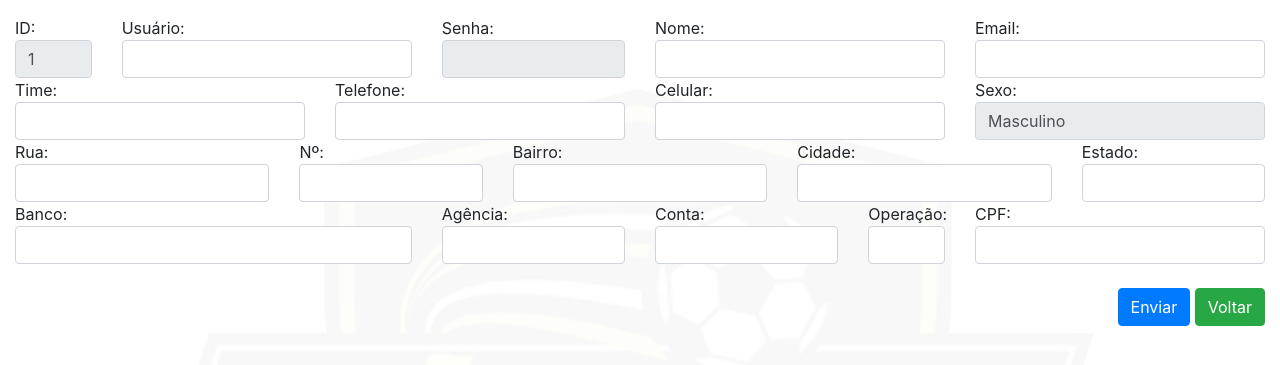
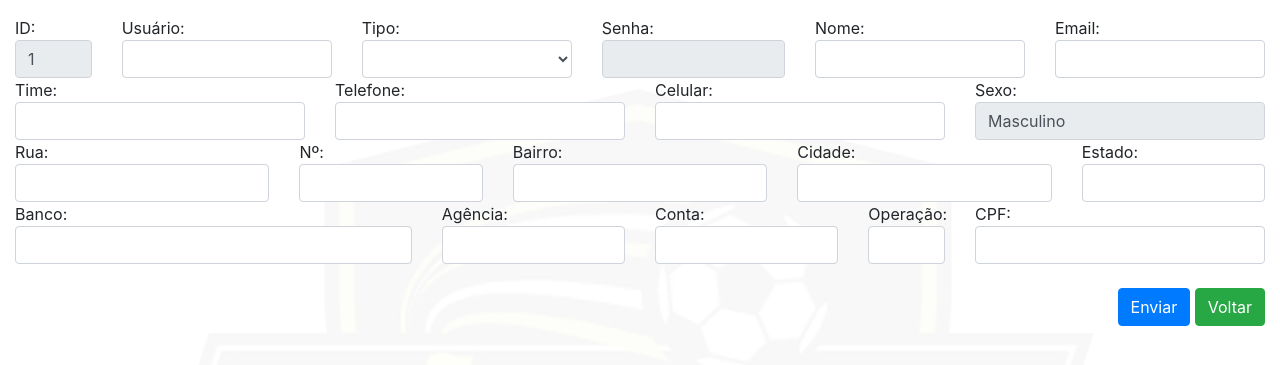
Before and after one commit to lucianodiisouza/BolaoChapada, a PHP site: page /web/dashboard/usuarios/editar.php?id=1 in a window 1280 px wide. Shown: the part 56-421 px from the top of the page. Run offline with PHP 8.4, Linux system fonts and the light colour scheme; a user stored in the database is signed in; data comes from the database, SQL or seed files in the repository; data that the repository does not hold is empty; some libraries are stand-ins or nearby versions.

Commit message:
validando a criação de usuários e adiciondo tipoUsuario (role)

```diff
--- a/web/dashboard/usuarios/editar.php
+++ b/web/dashboard/usuarios/editar.php
@@ -21,7 +21,15 @@
 			</div>
 			<div class="col">
 				Usuário:
-				<input type="text" name="usuario" class="form-control" value="<?php echo $resultado["usuario"]; ?>" required>
+				<input type="text" name="usuario" class="form-control" value="<?php echo $resultado["usuario"]; ?>" maxlength="16" minlength="4" required>
+			</div>
+			<div class="col">
+				Tipo:
+				<select name="tipoUsuario" class="form-control" required>
+					<option value="<?php echo $resultado['role'] ?>" hidden selected><?php echo $resultado['role'] ?></option>
+					<option value="admin">Administrador</option>
+					<option value="user">Usuário</option>
+				</select>
 			</div>
 			<div class="col-md-2">
 				Senha:
@@ -29,7 +37,7 @@
 			</div>
 			<div class="col">
 				Nome:
-				<input type="text" name="nome" class="form-control" value="<?php echo $resultado["nome"]; ?>" required>
+				<input type="text" name="nome" class="form-control" value="<?php echo $resultado["nome"]; ?>" maxlength="100" required>
 			</div>
 			<div class="col">
 				Email:
@@ -57,45 +65,45 @@
 		<div class="row">
 			<div class="col">
 				Rua:
-				<input type="text" name="rua" class="form-control" value="<?php echo $resultado["rua"]; ?>" required>
+				<input type="text" name="rua" class="form-control" value="<?php echo $resultado["rua"]; ?>" maxlength="255">
 			</div>
 			<div class="col-md-2">
 				Nº:
-				<input type="text" name="numero" class="form-control" value="<?php echo $resultado["numero"]; ?>" required>
+				<input type="text" name="numero" class="form-control" value="<?php echo $resultado["numero"]; ?>" maxlength="10">
 			</div>
 			<div class="col">
 				Bairro:
-				<input type="text" name="bairro" class="form-control" value="<?php echo $resultado["bairro"]; ?>" required>
+				<input type="text" name="bairro" class="form-control" value="<?php echo $resultado["bairro"]; ?>" maxlength="50">
 			</div>
 			<div class="col">
 				Cidade:
-				<input type="text" name="cidade" class="form-control" value="<?php echo $resultado["cidade"]; ?>" required>
+				<input type="text" name="cidade" class="form-control" value="<?php echo $resultado["cidade"]; ?>" maxlength="50" required>
 			</div>
 			<div class="col-md-2">
 				Estado:
-				<input type="text" name="estado" class="form-control" value="<?php echo $resultado["estado"]; ?>" required>
+				<input type="text" name="estado" class="form-control" value="<?php echo $resultado["estado"]; ?>" maxlength="30" required>
 			</div>
 		</div>
 		<div class="row">
 			<div class="col">
 				Banco:
-				<input type="text" name="banco" class="form-control" value="<?php echo $resultado["banco"]; ?>" required>
+				<input type="text" name="banco" class="form-control" value="<?php echo $resultado["banco"]; ?>" maxlength="50">
 			</div>
 			<div class="col-md-2">
 				Agência:
-				<input type="text" name="agencia" class="form-control" value="<?php echo $resultado["agencia"]; ?>" required>
+				<input type="text" name="agencia" class="form-control" value="<?php echo $resultado["agencia"]; ?>" maxlength="10">
 			</div>
 			<div class="col-md-2">
 				Conta:
-				<input type="text" name="conta" class="form-control" value="<?php echo $resultado["conta"]; ?>" required>
+				<input type="text" name="conta" class="form-control" value="<?php echo $resultado["conta"]; ?>" required maxlength="10">
 			</div>
 			<div class="col-md-1">
 				Operação:
-				<input type="text" name="operacao" class="form-control" value="<?php echo $resultado["operacao"]; ?>">
+				<input type="text" name="operacao" class="form-control" value="<?php echo $resultado["operacao"]; ?>" maxlength="">
 			</div>
 			<div class="col-md-3">
 				CPF:
-				<input type="text" name="cpf" class="form-control" value="<?php echo $resultado["cpf"]; ?>" required>
+				<input type="text" name="cpf" class="form-control" value="<?php echo $resultado["cpf"]; ?>" maxlength="9">
 			</div>
 		</div>
 		<!--<div class="row">
@@ -117,6 +125,7 @@
 		<?php
 			if (isset($_POST["envia"])) {
 				$usuario 		= $_POST['usuario'];
+				$tipoUsuario	= $_POST['tipoUsuario'];
 				$senha 			= md5($_POST['senha']);
 				$nome 			= $_POST['nome'];
 				$email 			= $_POST['email'];
@@ -135,7 +144,7 @@
 				$operacao 		= $_POST['operacao'];
 				$cpf 			= $_POST['cpf'];
 
-				$sql = "UPDATE usuarios SET usuario='$usuario', nome='$nome', email='$email', meutime='$meutime', telefone='$telefone', celular='$celular', rua='$rua', numero='$numero', bairro='$bairro', cidade='$cidade', banco='$banco', agencia='$agencia', conta='$conta', operacao='$operacao', cpf='$cpf'  WHERE ID = $id";
+				$sql = "UPDATE usuarios SET usuario='$usuario', role='$tipoUsuario', nome='$nome', email='$email', meutime='$meutime', telefone='$telefone', celular='$celular', rua='$rua', numero='$numero', bairro='$bairro', cidade='$cidade', banco='$banco', agencia='$agencia', conta='$conta', operacao='$operacao', cpf='$cpf'  WHERE ID = $id";
 
 						if ($conecta->query($sql) === TRUE) {
 							echo "Registro salvo com sucesso! <a href='visualiza.php?id=$id'><b>Clique para atualizar</b></a>";
```
Also changed, not shown: web/dashboard/usuarios/cadastrar.php (+55 -24 lines).
